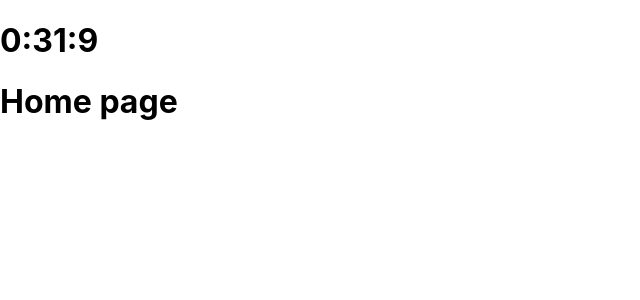
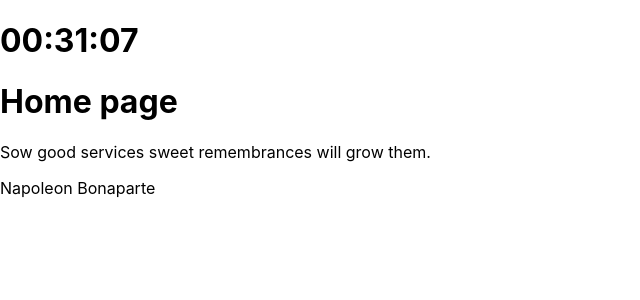
Before and after one commit to guswns951230/React_mini_project_blog, a React (Create React App) app: page / in a window 1280 px wide. Shown: the top 300 px of the page, without its empty margins (0-640 px from the left). Built offline with nearby package versions, Linux system fonts and the light colour scheme.

Commit message:
Home page 시간 표시 수정, 명언 추가

```diff
--- a/src/pages/Home.jsx
+++ b/src/pages/Home.jsx
@@ -2,6 +2,15 @@ import { useEffect, useState } from "react";
 
 const Home = () => {
   const [time, setTime] = useState(new Date());
+
+  // 시간을 출력하는 함수 : return값으로 시간을 반환(문자열)
+  const printClock = () => {
+    // 숫자를 문자로 바꿔, 문자객체에 있는 0을 채우는 메서드 사용
+    const hour = String(time.getHours()).padStart(2, "0");
+    const minute = String(time.getMinutes()).padStart(2, "0");
+    const second = String(time.getSeconds()).padStart(2, "0");
+    return `${hour}:${minute}:${second}`;
+  };
 
   //  현재 페이지가 실행되었을때, setInterval을 이용하여 시간출력
   // setInterval은 한번만 작성
@@ -11,13 +20,49 @@ const Home = () => {
     }, 1000);
   }, []);
 
+  // 글귀 또는 명언 출력 : 배열안에 문구를 넣고,무작위로 출력
+  const [words, setWords] = useState([
+    {
+      text: "Sow good services sweet remembrances will grow them.",
+      author: "Madame de Stael",
+    },
+    {
+      text: "Force is all-conquering, but its victories are short-lived.",
+      author: "Abraham Lincoln",
+    },
+    {
+      text: "Those who cannot remember the past are condemned to repeat it.",
+      author: "George Santayana",
+    },
+    {
+      text: "Unless you believe, you will not understand.",
+      author: "Saint Augustine",
+    },
+    {
+      text: "Death is nothing, but to live defeated and inglorious is to die daily.",
+      author: "Napoleon Bonaparte",
+    },
+  ]);
+
+  // 글귀를 랜덤하게 출력하는 함수
+  // printWord를 실행할때마다 random값이 바뀜
+  // -> update를 할 때마다 printWord 실행
+  // printWord가 return의 html 안에 있기 때문에 계속 실행
+  // 함수를 고정할 수 있는 방법 : useCallback, useMemo
+  // return값을 고정 : useMemo - return 값 고정
+
+  const printWord = () => {
+    const randomNum = Math.floor(Math.random() * words.length);
+    return words[randomNum];
+  };
+
   return (
     <div>
       {/* 현재 시간 출력 */}
-      <h1>
-        {time.getHours()}:{time.getMinutes()}:{time.getSeconds()}
-      </h1>
+      <h1>{printClock()}</h1>
       <h1>Home page</h1>
+      <p>{printWord().text}</p>
+      <p>{words[4].author}</p>
     </div>
   );
 };
```
